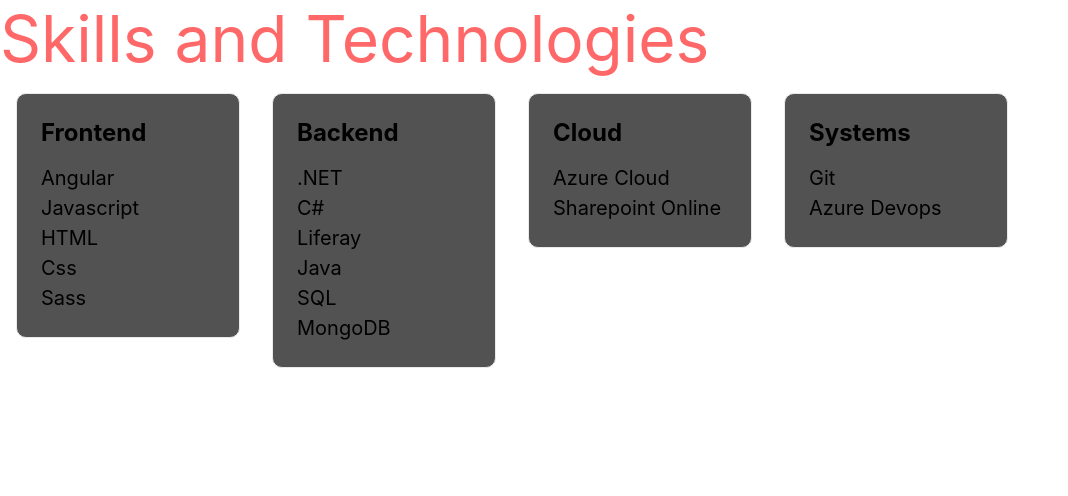
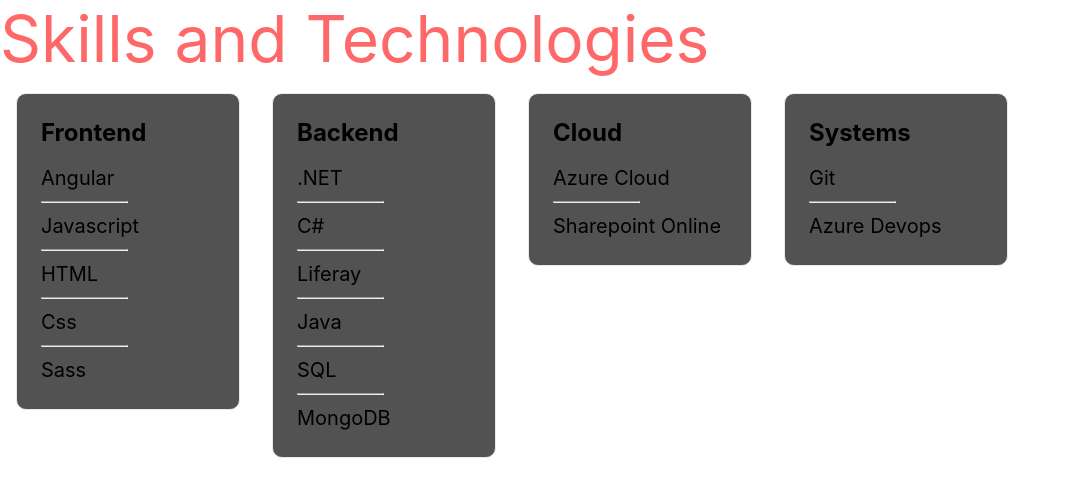
Before and after one commit to Bazzanti/MySite, a Next.js app: page /developer/skills in a window 1280 px wide. Shown: the top 496 px of the page, without its empty margins (0-1068 px from the left). Built offline with nearby package versions, Linux system fonts and the light colour scheme.

Commit message:
fix skills css

```diff
--- a/pages/developer/skills.js
+++ b/pages/developer/skills.js
@@ -29,8 +29,13 @@
                         <div className={styles.card} key={skill_name}>
                             <h2 key={skill_name}>{skill_name}</h2>
                             {
-                            skills[skill_name].items.map(item => {
-                                return(<p key={item}>{item}</p>)
+                            skills[skill_name].items.map((item,index) => {
+                                return(
+                                    <div key={item+index}>
+                                        {index > 0 ? <hr className={styles.hrLeft}></hr> :  null}
+                                        <p>{item}</p>
+                                    </div>
+                                )
                             })
                             }
                         </div>
--- a/styles/skills.module.scss
+++ b/styles/skills.module.scss
@@ -1 +1,6 @@
 @import 'developer.module.scss';
+
+.hrLeft{
+    width: 50%;
+    margin-left: 0;
+}
```
